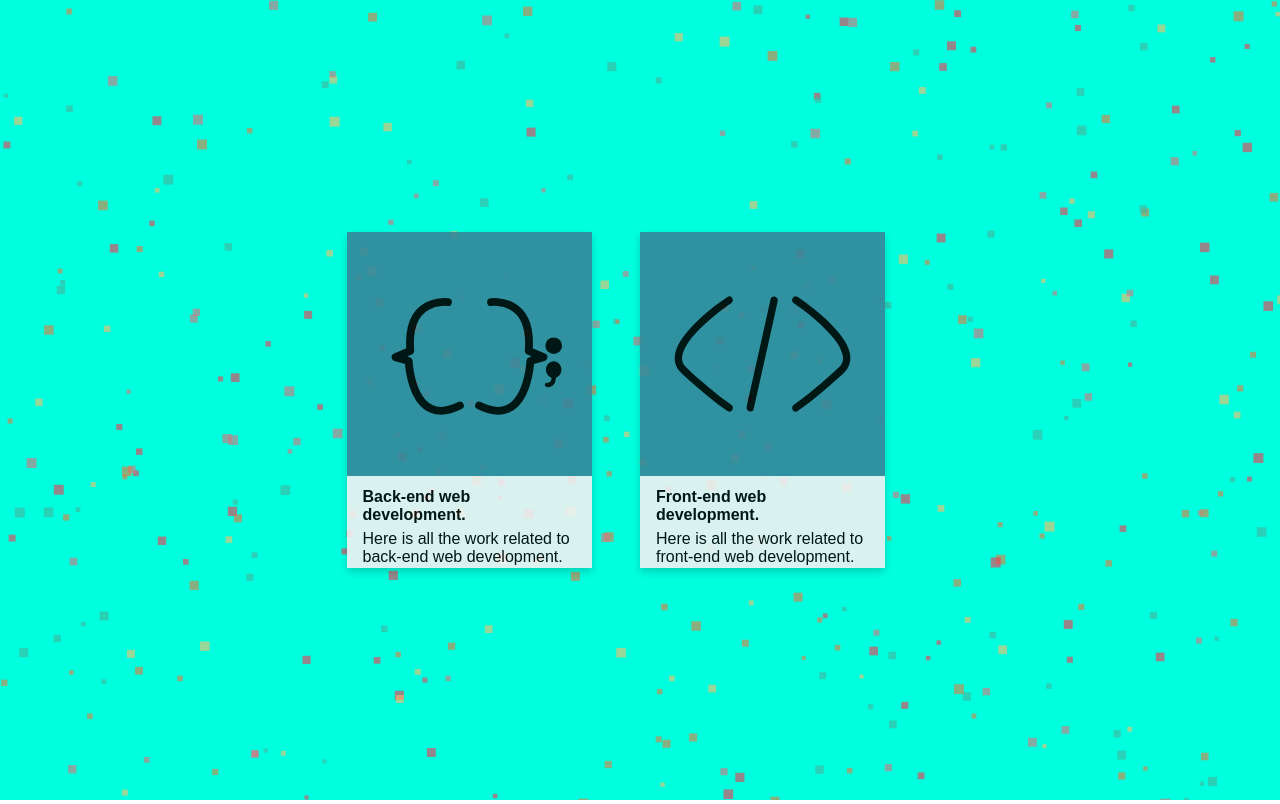
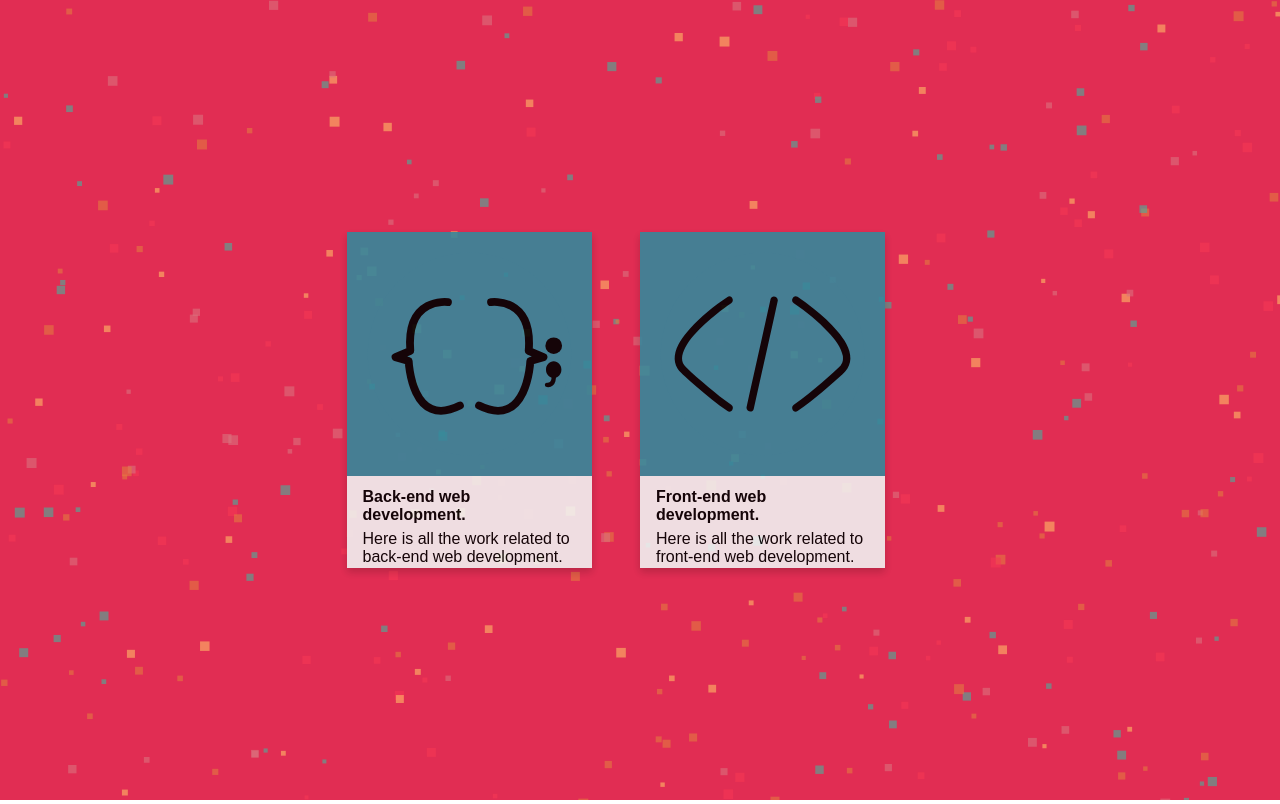
Before and after one commit to nadim-ouertani/projects, a plain HTML site: page index.html in a window 1280 px wide. Drawn offline with Linux system fonts and the light colour scheme.

Commit message:
Add assets

```diff
--- a/vendor/style.css
+++ b/vendor/style.css
@@ -2,7 +2,7 @@
     font-family: Arial, Helvetica, sans-serif;
 }
 canvas{
-    background-color: #00FFDF;
+    background-color: #E12D53;
 }
 *{
     padding: 0;
```
Also changed, not shown: learning/index.html (+1 -1 lines).
